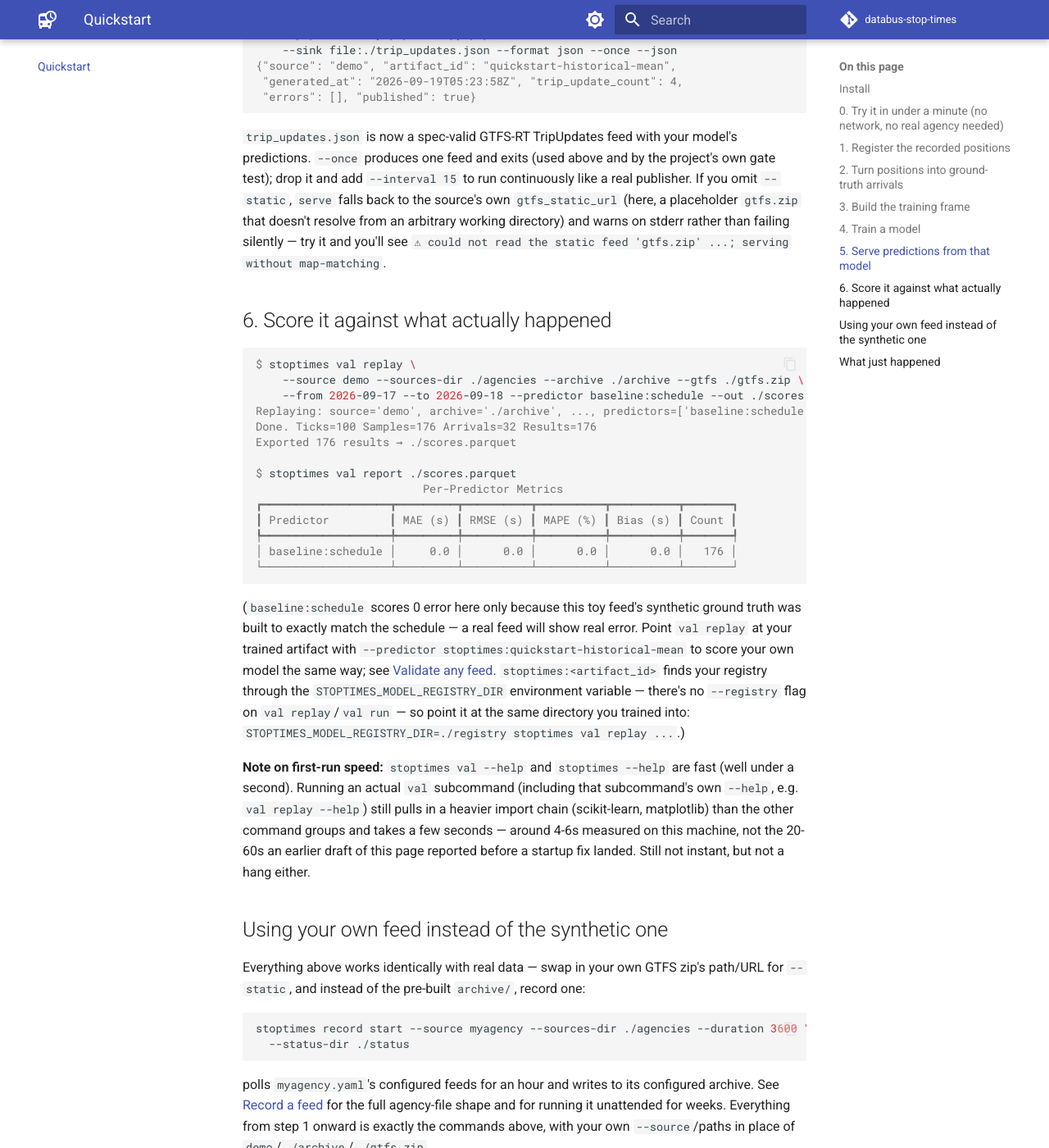
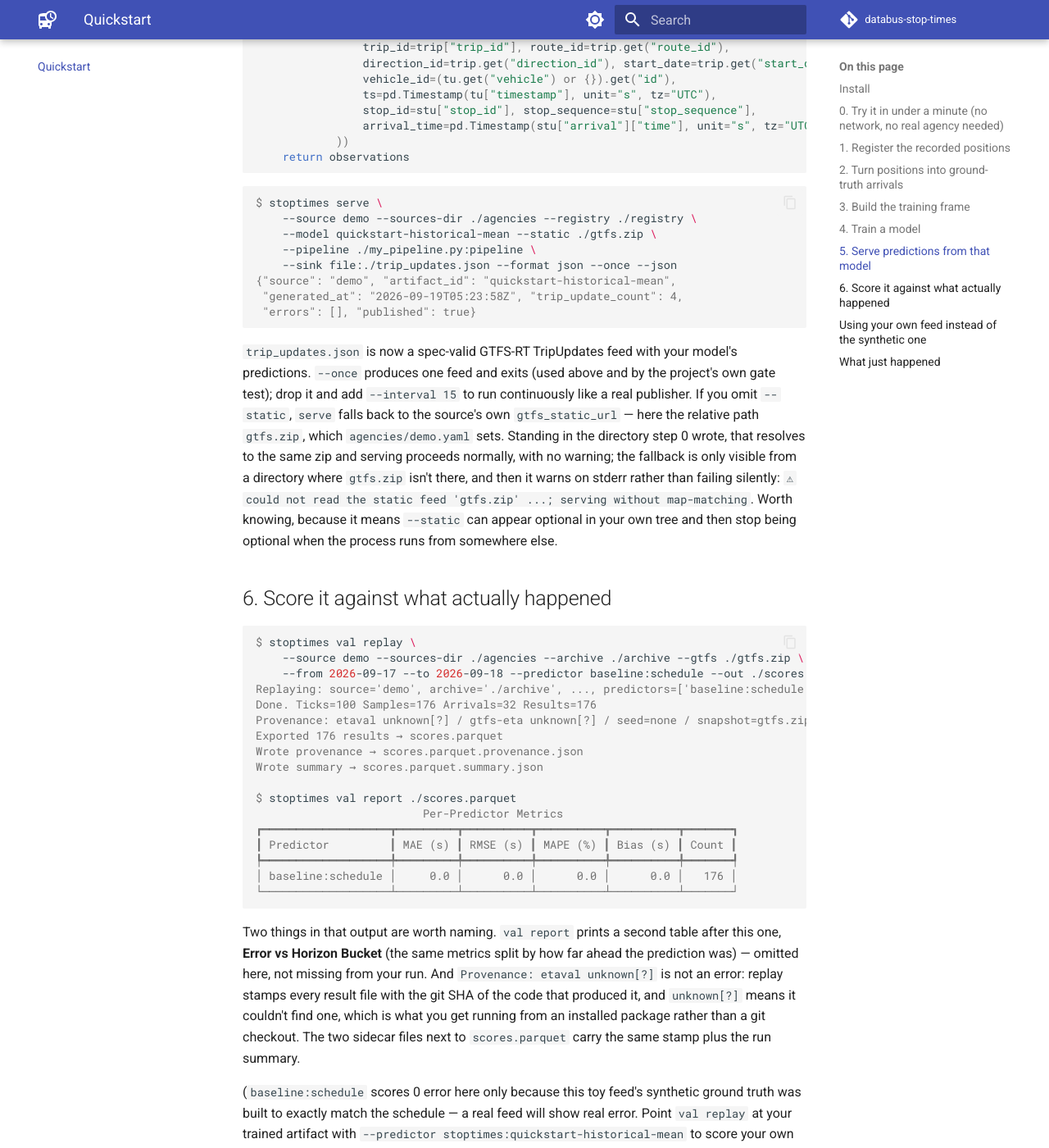
Before and after one commit to simovilab/databus-stop-times, an MkDocs documentation site: the page built from docs/quickstart.md, in a window 1280 px wide and 1400 px high, scrolled down 6589 px. Shown: the whole window at 82% size. Built offline with MkDocs 1.6.1 and Material for MkDocs 9.7.7, drawn with Linux system fonts in a browser that asks for light colours; comment, search, counter and statistics services are not loaded; some of the changed text lies outside the part shown.

Commit message:
fix(cli): a missing part must say so, whatever the user typed
The second clean-machine gate passed end to end, and found that `val` broke
the promise the quickstart makes for every command. With the `val` extra
absent, `mount()` collapsed the group into one no-argument command, so
`stoptimes val report scores.parquet` died with click's "Got unexpected extra
argument(s)" and exit 2 -- a usage error about a correct command line, which
sends a newcomer debugging their own typing instead of installing the part.
The missing branch now mounts the same command list as passthrough stubs that
print the install hint, and the bare group does too.

Two smaller misdirections in the same family: the hints named `pip install
'stoptimes[...]'` (not on PyPI until Phase 5) and `uv sync --extra ...` (only
works from packages/cli), neither of which a clone-path reader can run; and
`ArtifactExistsError` mixed `overwrite=True` with `--overwrite` in one line,
so the CLI now adds its own remedy and the exception states the fact.

docs/quickstart.md is corrected against what the gate measured: first-run
import cost (67s vs ~8s warm for `train run`), `[serve]` does pull xgboost,
the `--static` fallback never warns from the quickstart's own directory, and
step 6 prints provenance plus two sidecar lines. PLAN.md §7.5 records the run.

Co-Authored-By: Claude Opus 5 <noreply@anthropic.com>
Claude-Session: https://claude.ai/code/session_01HRazgx2Donubesj2vDPVCA

````diff
--- a/docs/quickstart.md
+++ b/docs/quickstart.md
@@ -27,10 +27,17 @@ packages straight from `packages/*` (it reads the workspace's `pyproject.toml`),
 lookup is needed for them. A plain `pip install` from a path like this will fail, because
 `pip` doesn't know to resolve those names against the local workspace.
 
-Install only the parts you need — `'./packages/cli[serve]'` alone never pulls in training
-dependencies (xgboost, torch). Every command below prints an install hint instead of a
-traceback if you're missing a part. (Contributing to `stoptimes` itself instead of just
+Install only the parts you need. `'./packages/cli[serve]'` installs inference and the
+xgboost runtime (serving has to be able to load an xgboost artifact) but not torch, the
+`train` pipeline, or `val` — about 20s. Every command below prints an install hint instead
+of a traceback if you're missing a part. (Contributing to `stoptimes` itself instead of just
 using it? Use `uv sync --group dev` from the repo root — see the repo README.)
+
+**First run is slow.** Every number on this page is a *warm* run. On a clean machine the
+first invocation of each heavy command pays an import cost that dwarfs the work: `train run`
+took 67s cold against ~8s warm, `make_fixtures.py` 37s, `val replay --help` 12s cold against
+4.7s warm. Nothing is hanging — it's pandas, scikit-learn and matplotlib being imported and
+byte-compiled for the first time. Later runs in the same checkout are the fast ones.
 
 ## 0. Try it in under a minute (no network, no real agency needed)
 
@@ -206,7 +213,12 @@ $ stoptimes models list --registry ./registry
 (data window, features, scores by horizon). See `stoptimes models card
 quickstart-historical-mean --registry ./registry`.
 
-A toy 100-row synthetic feed trains in about a second; this is a `historical_mean` baseline
+Re-running `train run` with the same experiment name refuses rather than silently replacing
+a trained artifact — `✗ artifact 'quickstart-historical-mean' already exists at ...`. Pass
+`--overwrite` to replace it.
+
+A toy 100-row synthetic feed trains in a few seconds warm (about a minute on the very first
+run — see the note under [Install](#install)); this is a `historical_mean` baseline
 family on purpose — it's fast and needs no tuning, which keeps this page honest about what
 was actually run. See [Train a model](guides/train-a-model.md) for real feature/family
 choices, and [Baselines](concepts/baselines.md) for why a baseline ships with every report.
@@ -334,10 +346,13 @@ $ stoptimes serve \
 `trip_updates.json` is now a spec-valid GTFS-RT TripUpdates feed with your model's
 predictions. `--once` produces one feed and exits (used above and by the project's own gate
 test); drop it and add `--interval 15` to run continuously like a real publisher. If you omit
-`--static`, `serve` falls back to the source's own `gtfs_static_url` (here, a placeholder
-`gtfs.zip` that doesn't resolve from an arbitrary working directory) and warns on stderr
-rather than failing silently — try it and you'll see `⚠ could not read the static feed
-'gtfs.zip' ...; serving without map-matching`.
+`--static`, `serve` falls back to the source's own `gtfs_static_url` — here the relative
+path `gtfs.zip`, which `agencies/demo.yaml` sets. Standing in the directory step 0 wrote,
+that resolves to the same zip and serving proceeds normally, with no warning; the fallback
+is only visible from a directory where `gtfs.zip` isn't there, and then it warns on stderr
+rather than failing silently: `⚠ could not read the static feed 'gtfs.zip' ...; serving
+without map-matching`. Worth knowing, because it means `--static` can appear optional in
+your own tree and then stop being optional when the process runs from somewhere else.
 
 ## 6. Score it against what actually happened
 
@@ -347,7 +362,10 @@ $ stoptimes val replay \
     --from 2026-09-17 --to 2026-09-18 --predictor baseline:schedule --out ./scores.parquet
 Replaying: source='demo', archive='./archive', ..., predictors=['baseline:schedule'], ...
 Done. Ticks=100 Samples=176 Arrivals=32 Results=176
-Exported 176 results → ./scores.parquet
+Provenance: etaval unknown[?] / gtfs-eta unknown[?] / seed=none / snapshot=gtfs.zip
+Exported 176 results → scores.parquet
+Wrote provenance → scores.parquet.provenance.json
+Wrote summary → scores.parquet.summary.json
 
 $ stoptimes val report ./scores.parquet
                          Per-Predictor Metrics
@@ -357,6 +375,14 @@ $ stoptimes val report ./scores.parquet
 │ baseline:schedule │     0.0 │      0.0 │      0.0 │      0.0 │   176 │
 └───────────────────┴─────────┴──────────┴──────────┴──────────┴───────┘
 ```
+
+Two things in that output are worth naming. `val report` prints a second table after this
+one, **Error vs Horizon Bucket** (the same metrics split by how far ahead the prediction
+was) — omitted here, not missing from your run. And `Provenance: etaval unknown[?]` is not
+an error: replay stamps every result file with the git SHA of the code that produced it, and
+`unknown[?]` means it couldn't find one, which is what you get running from an installed
+package rather than a git checkout. The two sidecar files next to `scores.parquet` carry the
+same stamp plus the run summary.
 
 (`baseline:schedule` scores 0 error here only because this toy feed's synthetic ground truth
 was built to exactly match the schedule — a real feed will show real error. Point `val
@@ -370,9 +396,9 @@ val replay ...`.)
 **Note on first-run speed:** `stoptimes val --help` and `stoptimes --help` are fast (well
 under a second). Running an actual `val` subcommand (including that subcommand's own
 `--help`, e.g. `val replay --help`) still pulls in a heavier import chain
-(scikit-learn, matplotlib) than the other command groups and takes a few seconds — around
-4-6s measured on this machine, not the 20-60s an earlier draft of this page reported before a
-startup fix landed. Still not instant, but not a hang either.
+(scikit-learn, matplotlib) than the other command groups and takes a few seconds — 4.7s warm
+on this machine, 11.9s on the very first run, not the 20-60s an earlier draft of this page
+reported before a startup fix landed. Still not instant, but not a hang either.
 
 ## Using your own feed instead of the synthetic one
 
````
Also changed, not shown: docs/PLAN.md (+41 -0 lines), packages/cli/README.md (+9 -4 lines), 5 other files.
